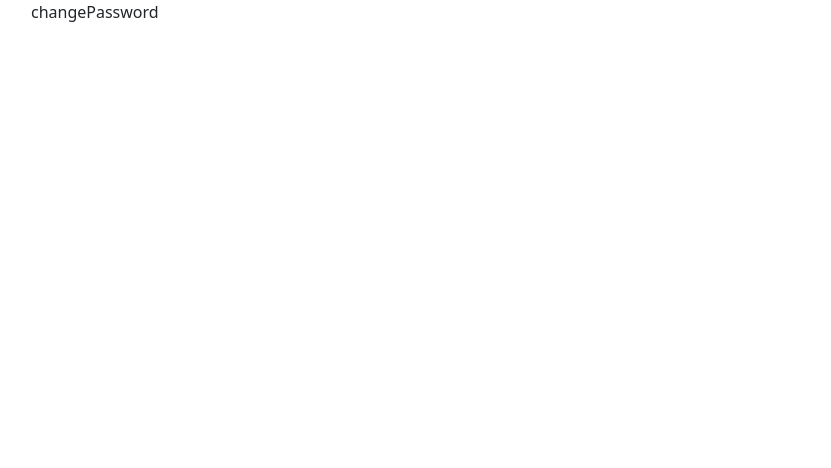
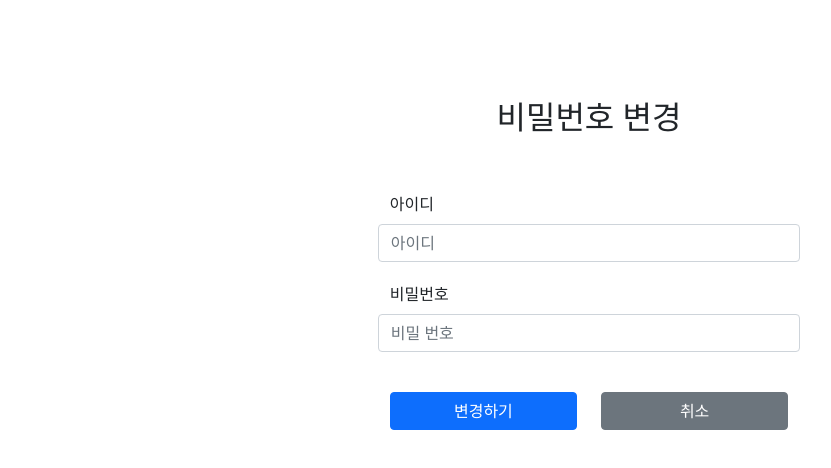
Before and after one commit to sehonge/NoticeAdmin, a React (Create React App) app: page /changePassword in a window 1280 px wide. Shown: the top 468 px of the page, without its empty margins (51-882 px from the left). Built offline with nearby package versions, Linux system fonts and the light colour scheme.

Commit message:
비밀번호 변경 작성

```diff
--- a/src/notice/ChangePasswordPage.js
+++ b/src/notice/ChangePasswordPage.js
@@ -1,12 +1,91 @@
-import {Container} from "react-bootstrap";
+import {Col, Container, Form, Row} from "react-bootstrap";
+import Button from "react-bootstrap/Button";
+import {Link, useNavigate} from "react-router-dom";
+import {useState} from "react";
+import {duplicateCheck} from "../utils/validateUser"
+import {put} from "../utils/fetchutil";
 
 
 const ChangePasswordPage = () => {
 
+    const [user, setUser] = useState({
+        userId: '',
+        password: '',
+    });
+    const [idMsg, setIdMsg] = useState(null);
+
+    let navigate = useNavigate();
+
+    const handleSubmit = (e) => {
+        e.preventDefault();
+
+        put("/api/user", user)
+            .then(response => {
+                if (response.status === 200) {
+                    navigate("/", {replace: true})
+                } else if (response.status === 404) {
+                    alert("존재하지 않는 유저입니다.")
+                } else if (response.status >= 500) {
+                    alert("일시적인 서버 오류가 발생했습니다. 잠시 후 시도해 주십시오.");
+                }
+            })
+    }
+
+    const onBlur = async (e) => {
+        const parameter = {
+            userId: user.userId
+        }
+        let response = await duplicateCheck(parameter);
+
+        if (response === true) {
+            setIdMsg("")
+        } else {
+            setIdMsg("존재하지 않는 아이디 입니다.");
+        }
+    }
+
+    const onChange = (e) => {
+        const {value, name} = e.target;
+        setUser({
+            ...user,
+            [name]: value
+        });
+    }
 
     return (
-        <Container>
-            <text>changePassword</text>
+        <Container style={{width: "33%", alignItems: "center", justifyContent: "center", marginTop: "50px"}}>
+            <div className="py-5 text-center">
+                <h2>비밀번호 변경</h2>
+            </div>
+            <Form onSubmit={handleSubmit}>
+                <Form.Group as={Row} className="mb-3">
+                    <Form.Label>아이디</Form.Label>
+                    <Form.Control id="userId" name="userId" placeholder="아이디" onBlur={onBlur} onChange={onChange}/>
+                    <Form.Text className="text-danger">
+                        {idMsg}
+                    </Form.Text>
+                </Form.Group>
+
+                <Form.Group as={Row} className="mb-3">
+                    <Form.Label>비밀번호</Form.Label>
+                    <Form.Control id="password" name="password" type="password"
+                                  placeholder="비밀 번호"
+                                  onChange={onChange}/>
+                </Form.Group>
+
+                <br/>
+
+                <Row>
+                    <Col>
+                        <Button className="w-100" type="submit">변경하기</Button>
+                    </Col>
+                    <Col>
+                        <Link to="/">
+                            <Button className="w-100" variant="secondary" type="">취소</Button>
+                        </Link>
+                    </Col>
+                </Row>
+            </Form>
         </Container>
     )
 }
--- a/src/notice/RegisterPage.js
+++ b/src/notice/RegisterPage.js
@@ -2,9 +2,8 @@ import {Col, Container, Form, Row} from "react-bootstrap";
 import Button from "react-bootstrap/Button";
 import {useState} from "react";
 import {Link, useNavigate} from "react-router-dom";
-import {validateUser} from "../utils/validateUser";
-import {post, get} from "../utils/fetchutil";
-import {checkUserId, checkPasswordCheck, checkPasswordLength} from "../utils/validateUser"
+import {checkPasswordCheck, checkPasswordLength, checkUserId, validateUser} from "../utils/validateUser";
+import {post} from "../utils/fetchutil";
 
 const RegisterPage = () => {
 
--- a/src/utils/fetchutil.js
+++ b/src/utils/fetchutil.js
@@ -42,6 +42,4 @@ export const put = (url, body) => {
         },
         body: JSON.stringify(body)
     })
-        .then(result => result.json())
-        .catch(e => console.log(e))
 }
--- a/src/utils/validateUser.js
+++ b/src/utils/validateUser.js
@@ -64,5 +64,5 @@ const checkPasswordCheck = (password, passwordCheck, setPasswordCheckMsg) => {
 }
 
 export {
-    validateUser, checkUserId, checkPasswordCheck, checkPasswordLength
+    validateUser, checkUserId, checkPasswordCheck, checkPasswordLength, duplicateCheck
 }
```
